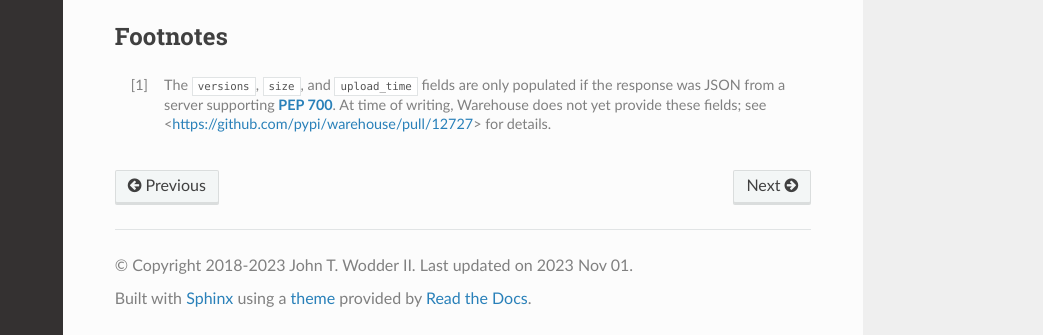
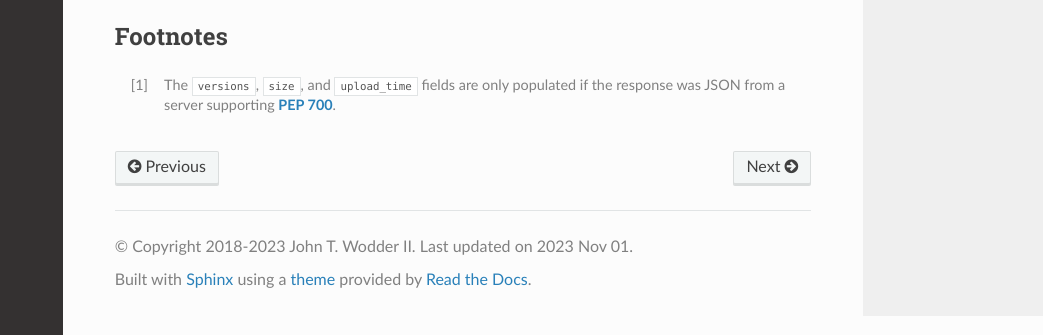
Before and after one commit to jwodder/pypi-simple, a Sphinx documentation site: the page built from docs/api.rst, in a window 1280 px wide and 900 px high, scrolled down 3435 px, cut to the strip 565-900 px from the top of the window. Shown: the whole strip, without its empty margins (237-1280 px from the left). Built offline with Sphinx 7.4.7 and the Read the Docs theme 2.0.0, drawn with Linux system fonts in a browser that asks for light colours.

Commit message:
Warehouse implemented that

```diff
--- a/docs/api.rst
+++ b/docs/api.rst
@@ -71,6 +71,4 @@ Footnotes
 ---------
 
 .. [#pep700] The ``versions``, ``size``, and ``upload_time`` fields are only
-   populated if the response was JSON from a server supporting :pep:`700`.  At
-   time of writing, Warehouse does not yet provide these fields; see
-   <https://github.com/pypi/warehouse/pull/12727> for details.
+   populated if the response was JSON from a server supporting :pep:`700`.
```
